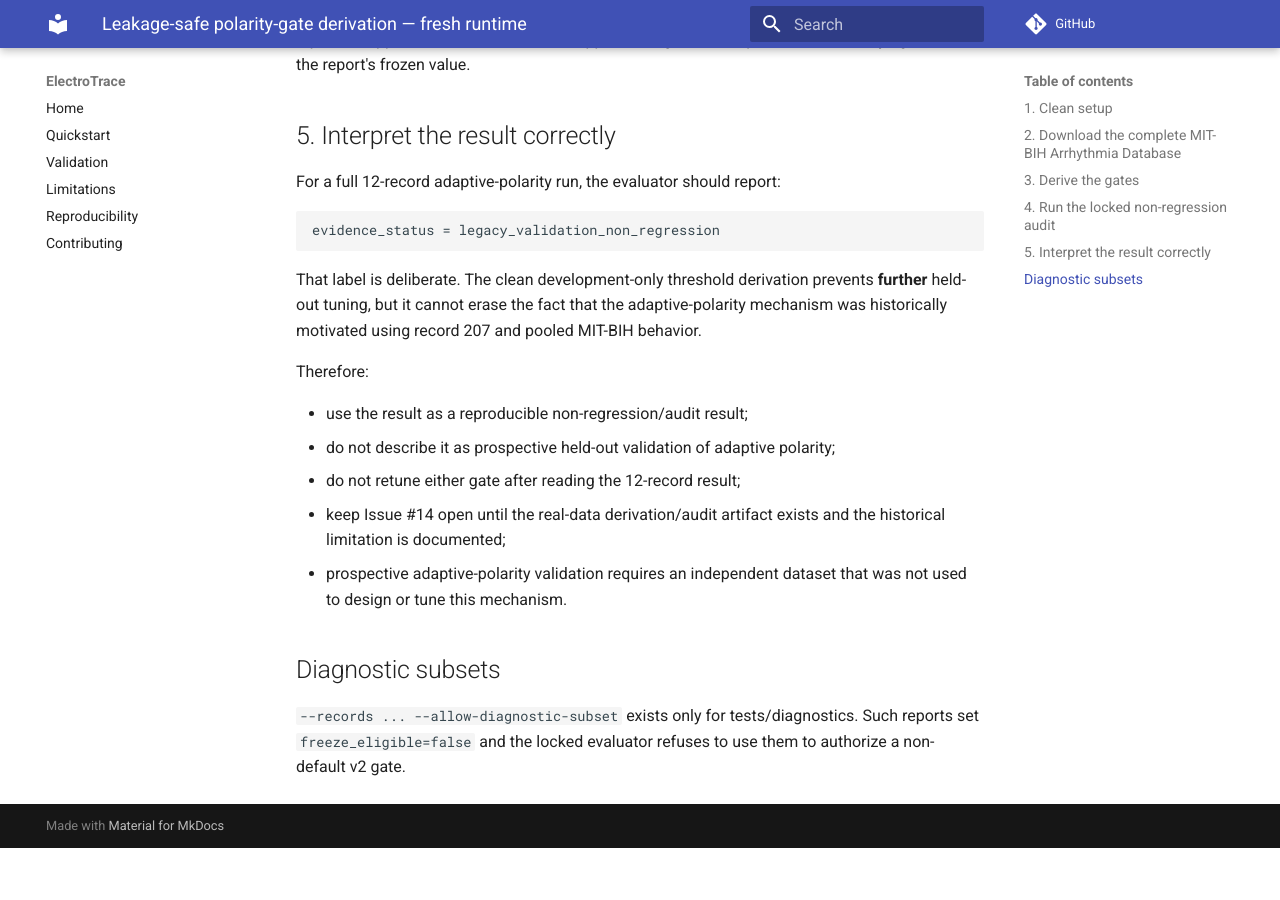
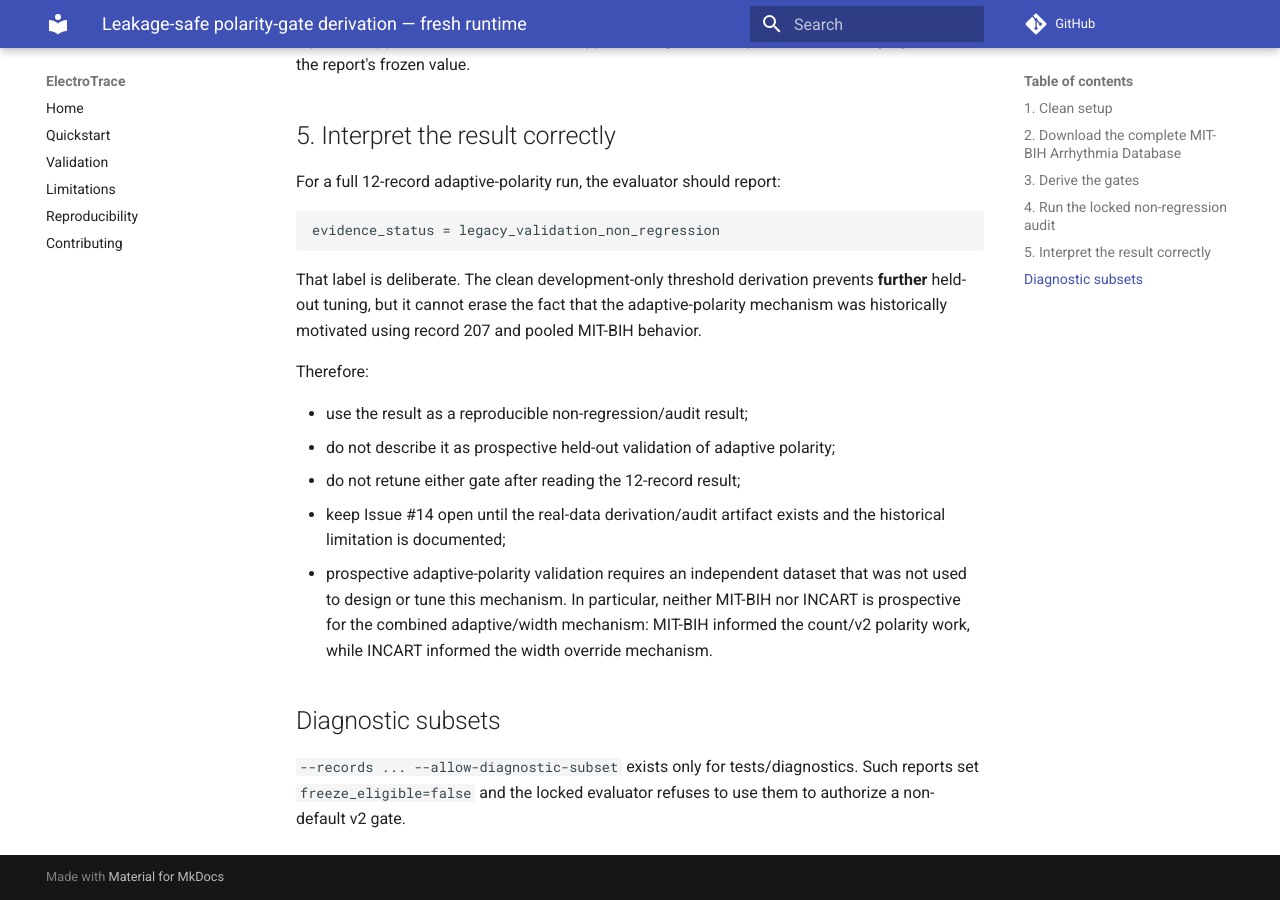
Before and after one commit to Virelion-Biotech/Virelion-ElectroTrace, an MkDocs documentation site: the page built from docs/POLARITY_GATE_DERIVATION_RUNBOOK.md, in a window 1280 px wide and 900 px high, scrolled down 1905 px. Built offline with MkDocs 1.6.1 and Material for MkDocs 9.7.7, drawn with Linux system fonts in a browser that asks for light colours; comment, search, counter and statistics services are not loaded; before the commit the page ends 2753 px from its top, so only the background shows below that.

Commit message:
Clarify prospective validation must exclude MIT-BIH and INCART

```diff
--- a/docs/POLARITY_GATE_DERIVATION_RUNBOOK.md
+++ b/docs/POLARITY_GATE_DERIVATION_RUNBOOK.md
@@ -103,7 +103,10 @@ Therefore:
 - keep Issue #14 open until the real-data derivation/audit artifact exists and
   the historical limitation is documented;
 - prospective adaptive-polarity validation requires an independent dataset
-  that was not used to design or tune this mechanism.
+  that was not used to design or tune this mechanism. In particular, neither
+  MIT-BIH nor INCART is prospective for the combined adaptive/width mechanism:
+  MIT-BIH informed the count/v2 polarity work, while INCART informed the width
+  override mechanism.
 
 ## Diagnostic subsets
 
```
